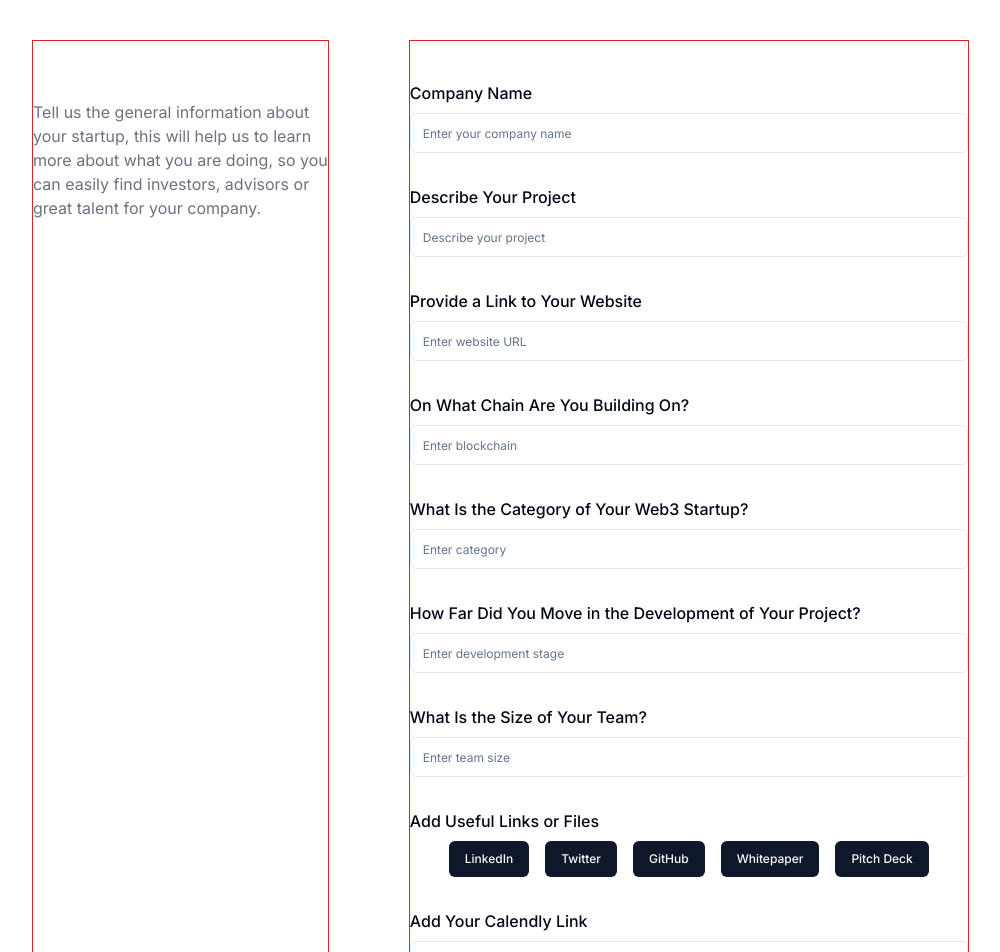
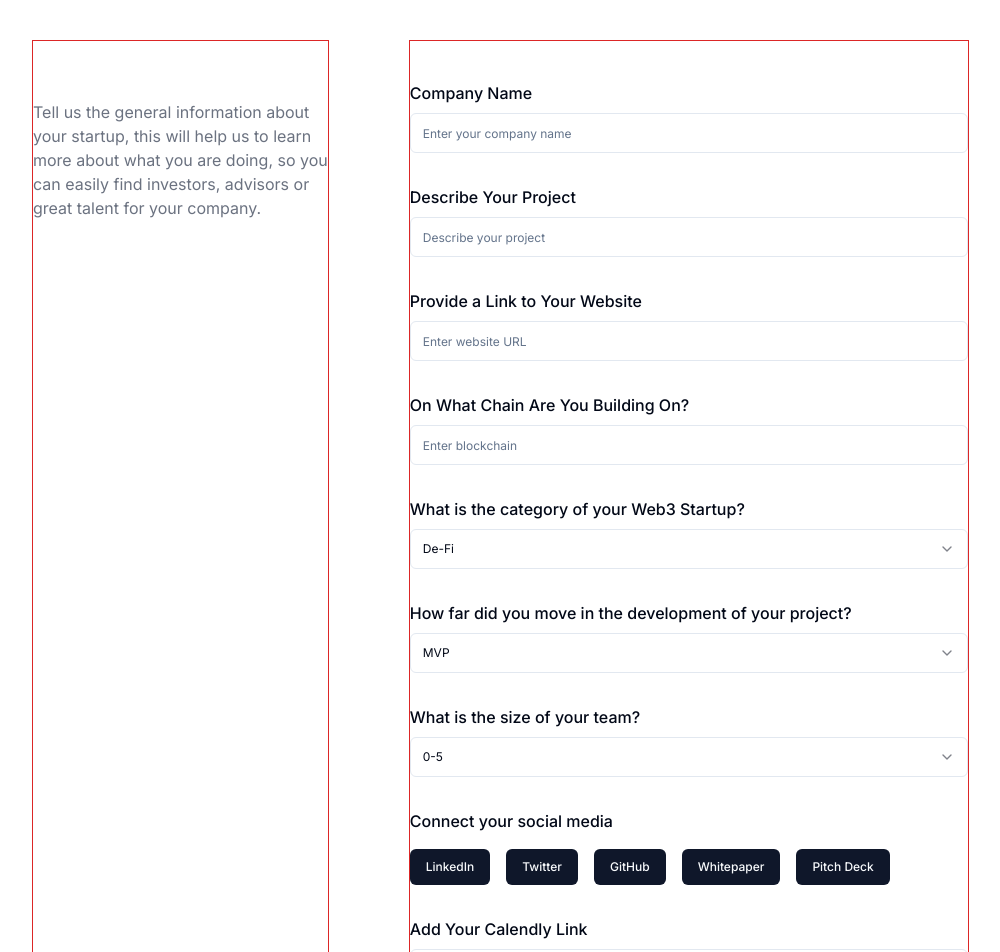
Before and after one commit to ShaikhNabeelShabbir/unbundl-web, a React (Vite) app: page /gci in a window 1280 px wide. Shown: the top 952 px of the page, without its empty margins (68-1068 px from the left). Built offline with nearby package versions, Linux system fonts and the light colour scheme.

Commit message:
made adjustments company information form market form project form

```diff
--- a/src/components/forms/GeneralCompanyInformationForm.tsx
+++ b/src/components/forms/GeneralCompanyInformationForm.tsx
@@ -12,6 +12,13 @@ import {
 } from "@/components/ui/form";
 import { Input } from "@/components/ui/input";
 import { generalCompanySchema } from "@/schemas/generalCompanySchema";
+import {
+  Select,
+  SelectContent,
+  SelectItem,
+  SelectTrigger,
+  SelectValue,
+} from "../ui/select";
 
 export function GeneralCompanyInformationForm() {
   // Set up the form using useForm hook
@@ -123,72 +130,81 @@ export function GeneralCompanyInformationForm() {
                     )}
                   />
                   <FormField
-                    control={form.control}
                     name="category"
                     render={({ field }) => (
                       <FormItem>
                         <FormLabel className="font-medium text-base">
-                          What Is the Category of Your Web3 Startup?
+                          What is the category of your Web3 Startup?{" "}
                         </FormLabel>
                         <FormControl>
-                          <Input placeholder="Enter category" {...field} />
+                          <Select {...field}>
+                            <SelectTrigger>
+                              <SelectValue placeholder="De-Fi" />
+                            </SelectTrigger>
+                            <SelectContent>
+                              <SelectItem value="light">De-Fi</SelectItem>
+                              <SelectItem value="dark">Banking</SelectItem>
+                              <SelectItem value="system">Finance</SelectItem>
+                            </SelectContent>
+                          </Select>
                         </FormControl>
                         <FormMessage />
                       </FormItem>
                     )}
                   />
                   <FormField
-                    control={form.control}
                     name="developmentStage"
                     render={({ field }) => (
                       <FormItem>
                         <FormLabel className="font-medium text-base">
-                          How Far Did You Move in the Development of Your
-                          Project?
+                          How far did you move in the development of your
+                          project?{" "}
                         </FormLabel>
                         <FormControl>
-                          <Input
-                            placeholder="Enter development stage"
-                            {...field}
-                          />
+                          <Select {...field}>
+                            <SelectTrigger>
+                              <SelectValue placeholder="MVP" />
+                            </SelectTrigger>
+                            <SelectContent>
+                              <SelectItem value="light">MVP</SelectItem>
+                              <SelectItem value="dark">Development</SelectItem>
+                              <SelectItem value="system">Staging</SelectItem>
+                            </SelectContent>
+                          </Select>
                         </FormControl>
                         <FormMessage />
                       </FormItem>
                     )}
                   />
                   <FormField
-                    control={form.control}
                     name="teamSize"
                     render={({ field }) => (
                       <FormItem>
                         <FormLabel className="font-medium text-base">
-                          What Is the Size of Your Team?
+                          What is the size of your team?
                         </FormLabel>
                         <FormControl>
-                          <Input placeholder="Enter team size" {...field} />
+                          <Select {...field}>
+                            <SelectTrigger>
+                              <SelectValue placeholder="0-5" />
+                            </SelectTrigger>
+                            <SelectContent>
+                              <SelectItem value="light">0-5</SelectItem>
+                              <SelectItem value="dark">5-10</SelectItem>
+                              <SelectItem value="system">10-20</SelectItem>
+                            </SelectContent>
+                          </Select>
                         </FormControl>
                         <FormMessage />
                       </FormItem>
                     )}
                   />
-                  <FormField
-                    control={form.control}
-                    name="usefulLinks"
-                    render={() => (
-                      <FormItem>
-                        <FormLabel className="font-medium text-base">
-                          Add Useful Links or Files
-                        </FormLabel>
-                        <div className="flex flex-row justify-center gap-4">
-                          <Button className="space-x-5 h-45 w-88">
-                            LinkedIn
-                          </Button>
-                          <Button className="space-x-5 h-45 w-88">
-                            Twitter
-                          </Button>
-                          <Button className="space-x-5 h-45 w-88">
-                            GitHub
-                          </Button>
+                  <div className="flex flex-col justify-start gap-4">
+                    <p className="font-medium">Connect your social media</p>
+                    <div className="flex flex-row gap-4">
+                      <Button className="space-x-5 h-45 w-88">LinkedIn</Button>
+                      <Button className="space-x-5 h-45 w-88">Twitter</Button>
+                      <Button className="space-x-5 h-45 w-88">GitHub</Button>
                       <Button className="space-x-5 h-45 w-88">
                         Whitepaper
                       </Button>
@@ -196,10 +212,8 @@ export function GeneralCompanyInformationForm() {
                         Pitch Deck
                       </Button>
                     </div>
-                        <FormMessage />
-                      </FormItem>
-                    )}
-                  />
+                  </div>
+
                   <FormField
                     control={form.control}
                     name="calendlyLink"
--- a/src/components/forms/MarketInformationForm.tsx
+++ b/src/components/forms/MarketInformationForm.tsx
@@ -11,6 +11,7 @@ import {
 } from "@/components/ui/form";
 import { Input } from "@/components/ui/input";
 import { MarketInformationFormSchema } from "@/schemas/MarketInformation";
+import { Textarea } from "../ui/textarea";
 
 export function MarketInformationForm() {
   // Set up the form using useForm hook
@@ -37,7 +38,7 @@ export function MarketInformationForm() {
     <div>
       <div className="main-div flex flex-col min-h-screen px-20">
         <div className="flex flex-row py-10 px-5 flex-grow">
-        <div className="w-260 h-168 font-normal text-justify text-base text-gray-500  border border-red-600 py-[59px]">
+          <div className="w-260 h-168 font-normal text-justify text-base text-gray-500  border border-red-600 py-[59px]">
             Being in the right market at the right
             <br /> time is a big part of a startup's
             <br /> success. <br />
@@ -46,7 +47,7 @@ export function MarketInformationForm() {
             <br /> you are in the right market.
           </div>
           <div className="px-[80px] ">
-          <div className="justify-center border border-red-600 w-[560px] py-[40px]">
+            <div className="justify-center border border-red-600 w-[560px] py-[40px]">
               <Form {...form}>
                 <form
                   onSubmit={form.handleSubmit(onSubmit)}
@@ -76,7 +77,7 @@ export function MarketInformationForm() {
                           Who is your target audience?
                         </FormLabel>
                         <FormControl>
-                          <Input
+                          <Textarea
                             placeholder="Enter target audience"
                             {...field}
                           />
@@ -94,7 +95,7 @@ export function MarketInformationForm() {
                           Have you validated the market? If so, how?
                         </FormLabel>
                         <FormControl>
-                          <Input
+                          <Textarea
                             placeholder="Enter market validation"
                             {...field}
                           />
@@ -148,7 +149,7 @@ export function MarketInformationForm() {
                           Who are your closest competitors?
                         </FormLabel>
                         <FormControl>
-                          <Input
+                          <Textarea
                             placeholder="Enter closest competitors"
                             {...field}
                           />
@@ -167,7 +168,7 @@ export function MarketInformationForm() {
                           are not working on?
                         </FormLabel>
                         <FormControl>
-                          <Input
+                          <Textarea
                             placeholder="Enter unique insight"
                             {...field}
                           />
--- a/src/components/forms/ProjectInformationForm.tsx
+++ b/src/components/forms/ProjectInformationForm.tsx
@@ -11,6 +11,7 @@ import {
 } from "@/components/ui/form";
 import { Input } from "@/components/ui/input";
 import { projectInformationSchema } from "@/schemas/ProjectInformationSchema";
+import { Textarea } from "../ui/textarea";
 
 export function ProjectInformationForm() {
   const form = useForm<z.infer<typeof projectInformationSchema>>({
@@ -58,7 +59,7 @@ export function ProjectInformationForm() {
                           What Problem Are You Solving?
                         </FormLabel>
                         <FormControl>
-                          <Input
+                          <Textarea
                             placeholder="Describe the problem"
                             {...field}
                           />
@@ -76,7 +77,10 @@ export function ProjectInformationForm() {
                           Why Did You Start Working on This Idea?
                         </FormLabel>
                         <FormControl>
-                          <Input placeholder="Reason for starting" {...field} />
+                          <Textarea
+                            placeholder="Reason for starting"
+                            {...field}
+                          />
                         </FormControl>
                         <FormMessage />
                       </FormItem>
@@ -109,7 +113,7 @@ export function ProjectInformationForm() {
                           What Are You Building?
                         </FormLabel>
                         <FormControl>
-                          <Input
+                          <Textarea
                             placeholder="Describe your project"
                             {...field}
                           />
```
Lines whose indentation alone changed are shown as unchanged.
